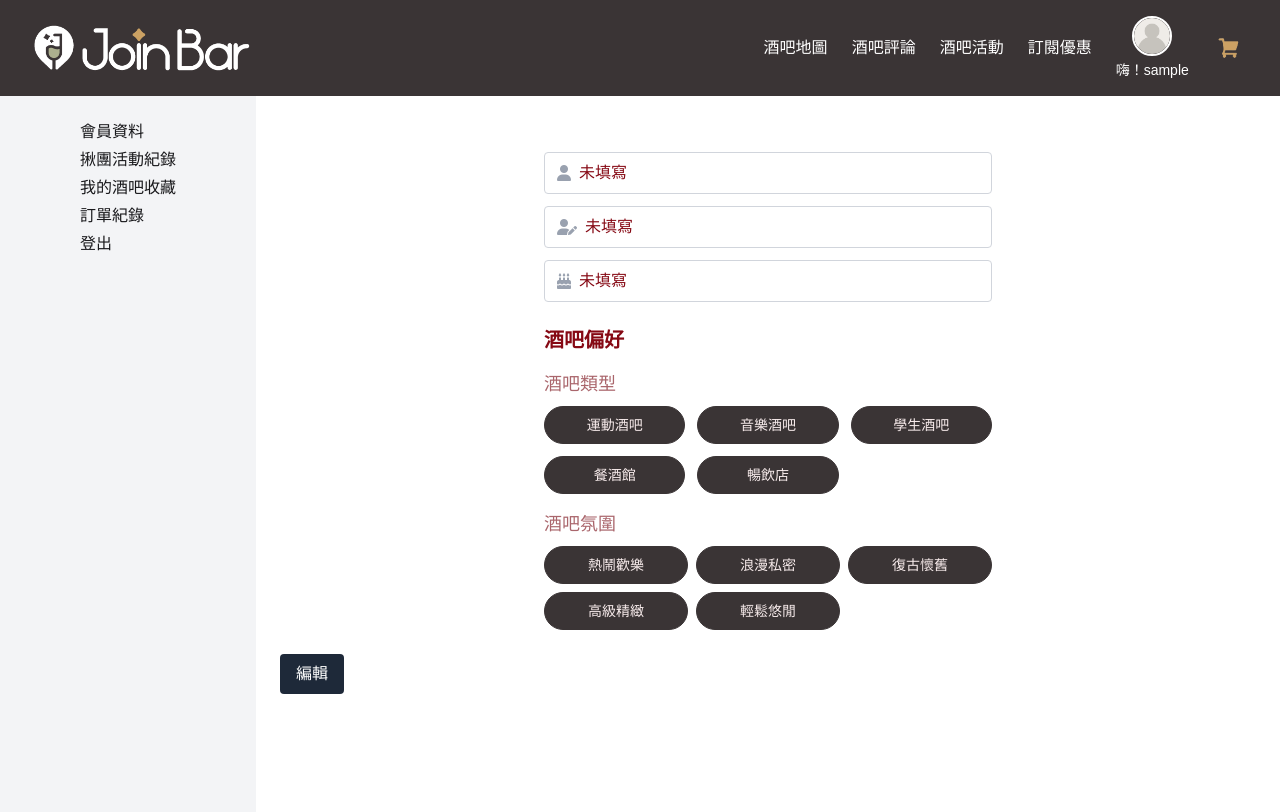
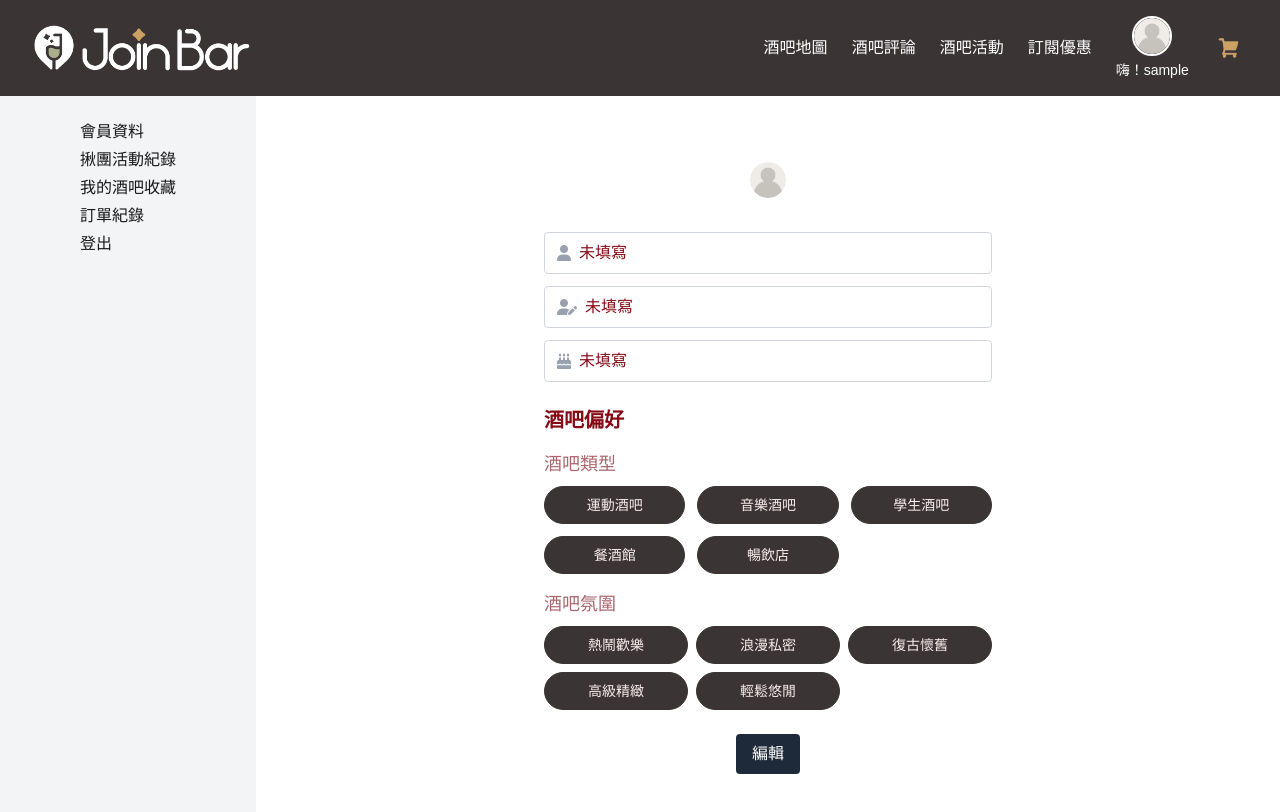
Before and after one commit to JoinBar-project/joinbar-frontend, a Vue app: page /member/1/profile in a window 1280 px wide. Shown: the top 812 px of the page. Built offline with nearby package versions, Linux system fonts and the light colour scheme; no server answers; sample sign-in values are in the browser's storage.

Commit message:
refactor: move user avatar into separate component

```diff
--- a/src/components/NavBar.vue
+++ b/src/components/NavBar.vue
@@ -3,6 +3,7 @@ import { useRouter } from 'vue-router';
 import { useAuthStore } from '@/api/auth';
 import { storeToRefs } from 'pinia';
 import { computed } from 'vue';
+import UserAvatar from '@/components/UserAvatar.vue';
 
 const router = useRouter();
 const authStore = useAuthStore();
@@ -16,8 +17,8 @@ const goToMember = () => {
 };
 
 const avatarURL = computed(() => {
-  // return user.value.avatar || '/default-member-avatar.svg';
-  return user.value.avatar || '/default-member-avatar.png';
+  // return user.value.avatar || '/default-user-avatar.svg';
+  return user.value.avatar || '/default-user-avatar.png';
 });
 </script>
 
@@ -33,12 +34,15 @@ const avatarURL = computed(() => {
       <li><RouterLink to="/reviews">酒吧評論</RouterLink></li>
       <li><RouterLink to="/event">酒吧活動</RouterLink></li>
       <li><RouterLink to="/subscription">訂閱優惠</RouterLink></li>
-      <!-- <li><RouterLink to="/login">會員服務</RouterLink></li> -->
       <li>
-        <div v-if="isAuthenticated" class="cursor-pointer flex flex-col items-center gap-1" @click="goToMember">
+        <div v-if="isAuthenticated" class="cursor-pointer flex flex-col items-center gap-1">
+          <UserAvatar :avatar-url="avatarURL" :display-name="user.username" :show-name="false" :on-avatar-click="goToMember" />
+          <span class="text-sm">嗨！{{ user.username }}</span>
+        </div>
+        <!-- <div v-if="isAuthenticated" class="cursor-pointer flex flex-col items-center gap-1" @click="goToMember">
           <img :src="avatarURL" alt="member-avatar" class="w-10 h-10 object-cover rounded-full border-2 border-white" />
           <span class="text-sm">嗨！{{ user.username }}</span>
-        </div>
+        </div> -->
         <RouterLink v-else to="/login">登入/註冊</RouterLink>
       </li>
       <li>
--- /dev/null
+++ b/src/components/UserAvatar.vue
@@ -0,0 +1,17 @@
+<template>
+  <div @click="onAvatarClick">
+    <img :src="avatarUrl || defaultAvatar" alt="user-avatarURL" class="w-10 h-10 object-cover rounded-full border-2 border-white" />
+    <span v-if="showName" class="text-sm">{{ displayName }}</span>
+  </div>
+</template>
+
+<script setup>
+const defaultAvatar = '/default-user-avatar.png';
+
+defineProps({
+  avatarUrl: String,
+  displayName: String,
+  showName: { type: Boolean, default: false },
+  onAvatarClick: { type: Function, default: () => {} },
+});
+</script>
--- a/src/views/member/profile/Profile.vue
+++ b/src/views/member/profile/Profile.vue
@@ -5,6 +5,7 @@ import { storeToRefs } from 'pinia';
 import { useRouter, useRoute } from 'vue-router';
 import { watch } from 'vue';
 import ProfileForm from '@/components/member/ProfileForm.vue';
+import UserAvatar from '@/components/UserAvatar.vue';
 
 const authStore = useAuthStore();
 const { user } = storeToRefs(authStore);
@@ -37,7 +38,24 @@ const goToEdit = () => {
 </script>
 
 <template>
-  <ProfileForm :form="profile" :isEdit="false" :profileFields="profileFields" :barTypes="barTypes" :barMoods="barMoods" :toggleSelection="() => {}" />
+  <div class="max-w-md mx-auto mt-10 flex flex-col items-center">
+    <UserAvatar
+      :avatar-url="profile.avatar || '/default-user-avatar.png'"
+      :display-name="profile.username"
+      :show-name="false" />
+    <ProfileForm
+      :form="profile"
+      :isEdit="false"
+      :profileFields="profileFields"
+      :barTypes="barTypes"
+      :barMoods="barMoods"
+      :toggleSelection="() => {}" />
 
-  <button type="button" class="mt-6 px-4 py-2 bg-gray-800 text-white rounded flex justify-center" @click="goToEdit">編輯</button>
+    <button
+      type="button"
+      class="mt-6 px-4 py-2 bg-gray-800 text-white rounded"
+      @click="goToEdit">
+      編輯
+    </button>
+  </div>
 </template>
```
Also changed, not shown: public/default-member-avatar.svg (deleted), public/default-user-avatar.png (renamed from public/default-member-avatar.png).
